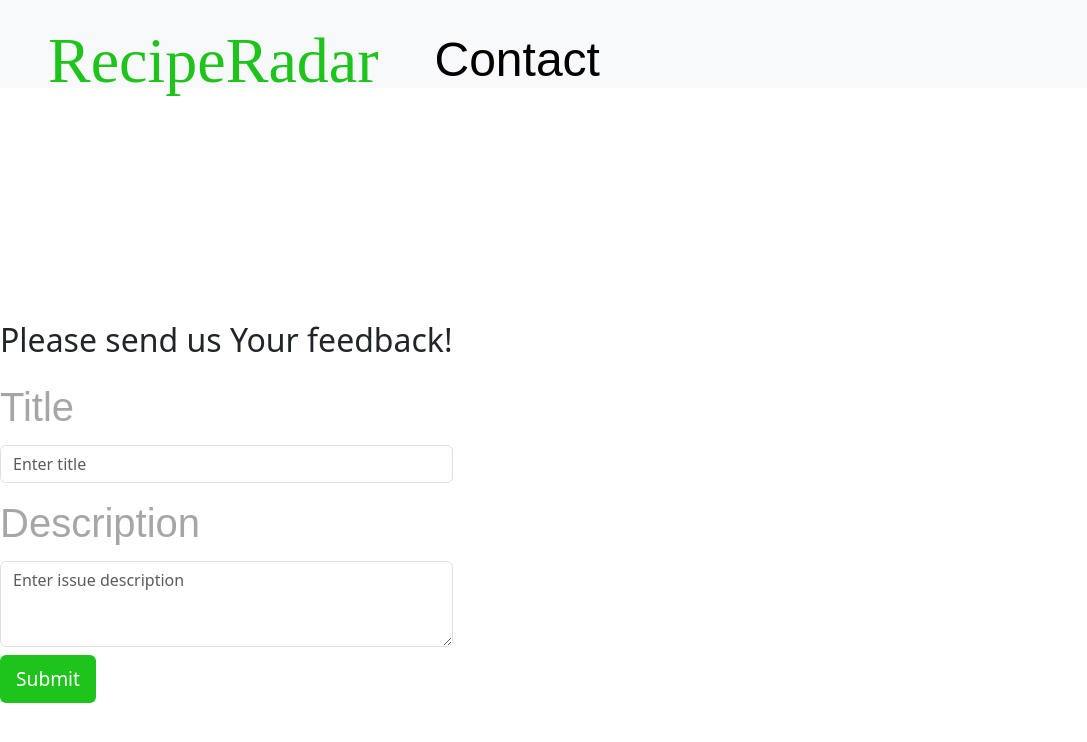
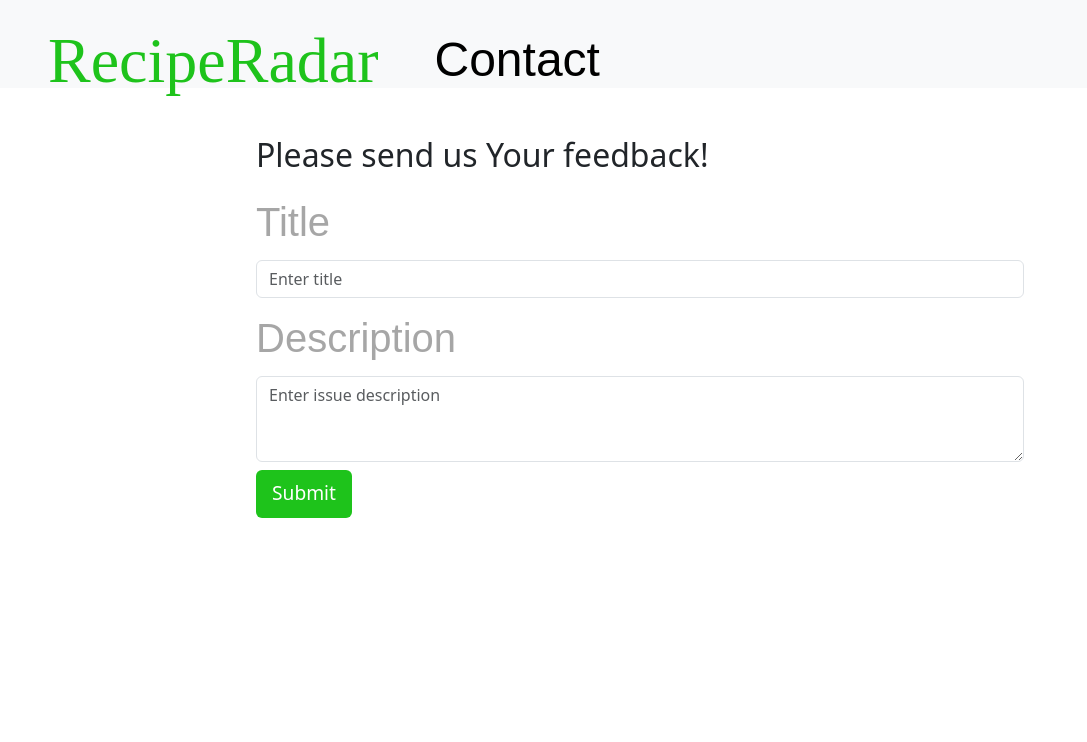
Before and after one commit to micichocki/ztpai, a React (Create React App) app in the folder reciperadar-front/: page /report in a window 1280 px wide. Shown: the top 742 px of the page, without its empty margins (0-1087 px from the left). Built offline with nearby package versions, Linux system fonts and the light colour scheme; a web font is replaced by a local one.

Commit message:
front/fixins with padding on container elements

```diff
--- a/reciperadar-front/src/LoginForm.jsx
+++ b/reciperadar-front/src/LoginForm.jsx
@@ -57,6 +57,7 @@
 
                     <label htmlFor="email">Email</label>
                     <input
+                        className='auth-input'
                         type="email"
                         id="email"
                         name="username"
@@ -67,6 +68,7 @@
 
                     <label htmlFor="password">Password</label>
                     <input
+                    className='auth-input'
                         type="password"
                         id="password"
                         name="password"
--- a/reciperadar-front/src/ProfileComponent.jsx
+++ b/reciperadar-front/src/ProfileComponent.jsx
@@ -33,6 +33,7 @@
       console.log('User data updated successfully');
       localStorage.setItem('name', userData.name);
       localStorage.setItem('surname', userData.surname);
+      window.location.reload();
     } catch (error) {
       console.error('Error updating user data:', error);
     }
@@ -82,9 +83,10 @@
  let followers_count = localStorage.getItem('followers_count');
 
   return (
+    <main>
 <div>
 <div>
-      <main>
+
         <div className="settings-nav">
           <ul className="settings-buttons">
             <li className='setings-button'><a href="">Personal Info</a></li>
@@ -125,13 +127,13 @@
             <Button variant="secondary" type="submit">Submit</Button>
           </form>
         </div>
-      </main>
+
     </div>
     <div>
       <h1 className='text-center'>Followed Recipes</h1>
-      <div className="row">
+      <div className="row bottom-profile-side">
         {followedRecipes.map(recipe => (
-          <div key={recipe.id} className="col-md-4 mb-4">
+          <div key={recipe.id} className="col-md-4 mb-4 ">
             <Card>
               <Card.Body>
                 <Card.Title>{recipe.name}</Card.Title>
@@ -154,6 +156,7 @@
       </div>
     </div>
     </div>
+    </main>
   );
 }
 
--- a/reciperadar-front/src/RegisterForm.jsx
+++ b/reciperadar-front/src/RegisterForm.jsx
@@ -51,6 +51,7 @@
               <form onSubmit={handleSubmit} id="main-form">
                     <label htmlFor="email">Email</label>
                     <input
+                        className='auth-input'
                         type="email"
                         id="email"
                         name="email"
@@ -61,6 +62,7 @@
 
                     <label htmlFor="password">Password</label>
                     <input
+                        className='auth-input'
                         type="password"
                         id="password"
                         name="password"
@@ -73,7 +75,7 @@
                         type="password"
                         id="confirmPassword"
                         name="confirmPassword"
-
+                        className='auth-input'
                         value={confirmPassword}
                         onChange={(e) => setConfirmPassword(e.target.value)}
                     />
--- a/reciperadar-front/src/ReportComponent.jsx
+++ b/reciperadar-front/src/ReportComponent.jsx
@@ -2,6 +2,7 @@
 import { Container, Form, Button, Alert } from 'react-bootstrap';
 import { useNavigate } from 'react-router-dom';
 import axios from 'axios';
+
 
 function ReportIssueForm() {
   const [title, setTitle] = useState('');
@@ -35,8 +36,8 @@
   };
 
   return (
-    <Container >
-      <div className="d-flex justify-content-center mt-5 flex-column">
+
+      <div className="d-flex justify-content-center mt-5 flex-column report-container">
         <h2>Please send us Your feedback!</h2>
       <Form onSubmit={handleSubmit}>
         <Form.Group controlId="title">
@@ -73,7 +74,7 @@
         </Alert>
       )}
       </div>
-    </Container>
+
   );
 }
 
--- a/reciperadar-front/src/assets/styles/Dashboard.css
+++ b/reciperadar-front/src/assets/styles/Dashboard.css
@@ -35,6 +35,10 @@
     height: 50px;
 }
 
+.container2{
+    margin:0 20px;
+}
+
 .sub-bar{
     background-color: #f8f9fa;
     border-radius: 10px;
--- a/reciperadar-front/src/assets/styles/LoginForm.css
+++ b/reciperadar-front/src/assets/styles/LoginForm.css
@@ -15,6 +15,9 @@
     padding-left:0;
     padding-right:0;
   }
+
+
+
   .alert-login{
     width:12rem;
     font-size:0.8rem;
@@ -116,12 +119,17 @@
     margin-top:0.6rem;
 }
 
+.report-container{
+    width:60%;
+    margin:0 auto;
+}
+
 .btn{
     background-color: #1EC31B;
     border:0;
 }
 
-input {
+.auth-input {
     padding: 10px;
     border: 2px solid #1EC31B;
     border-radius: 8px;
--- a/reciperadar-front/src/assets/styles/Profile.css
+++ b/reciperadar-front/src/assets/styles/Profile.css
@@ -12,6 +12,17 @@
     height:2rem;
   }
 
+.personal-info-form{
+  display:flex;
+  justify-content: center;
+}
+
+
+.bottom-profile-side{
+  width:70%;
+  display:flex;
+  margin:0 auto;
+}
   .view-detail-btn{
     width:8rem;
   }
@@ -126,6 +137,7 @@
     padding-top: 0.9rem;
     font-family: "Jomhuria", sans-serif;
     height:2rem;
+    padding-bottom:.4rem;
   }
 
   .personal-info-form > input::placeholder {
```
